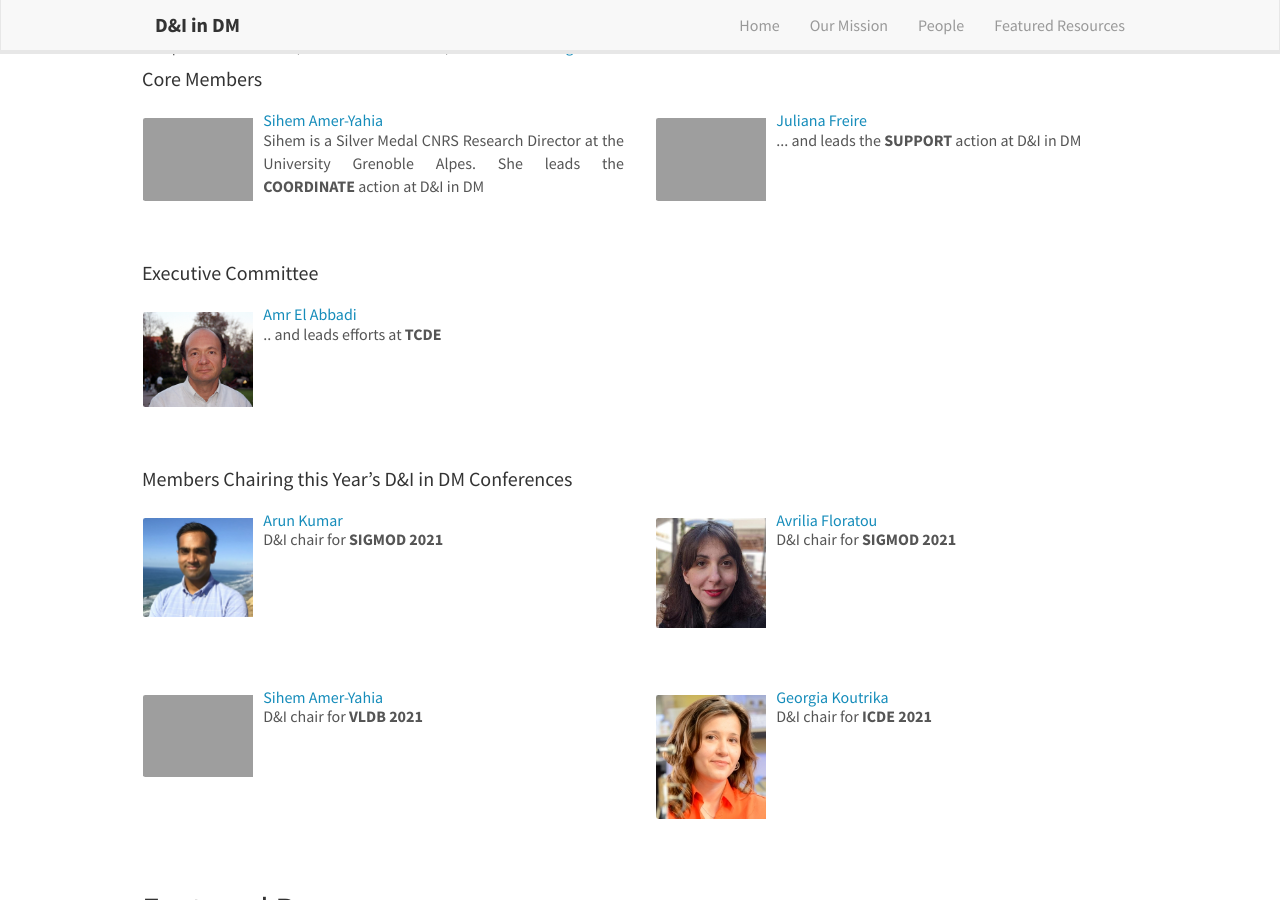
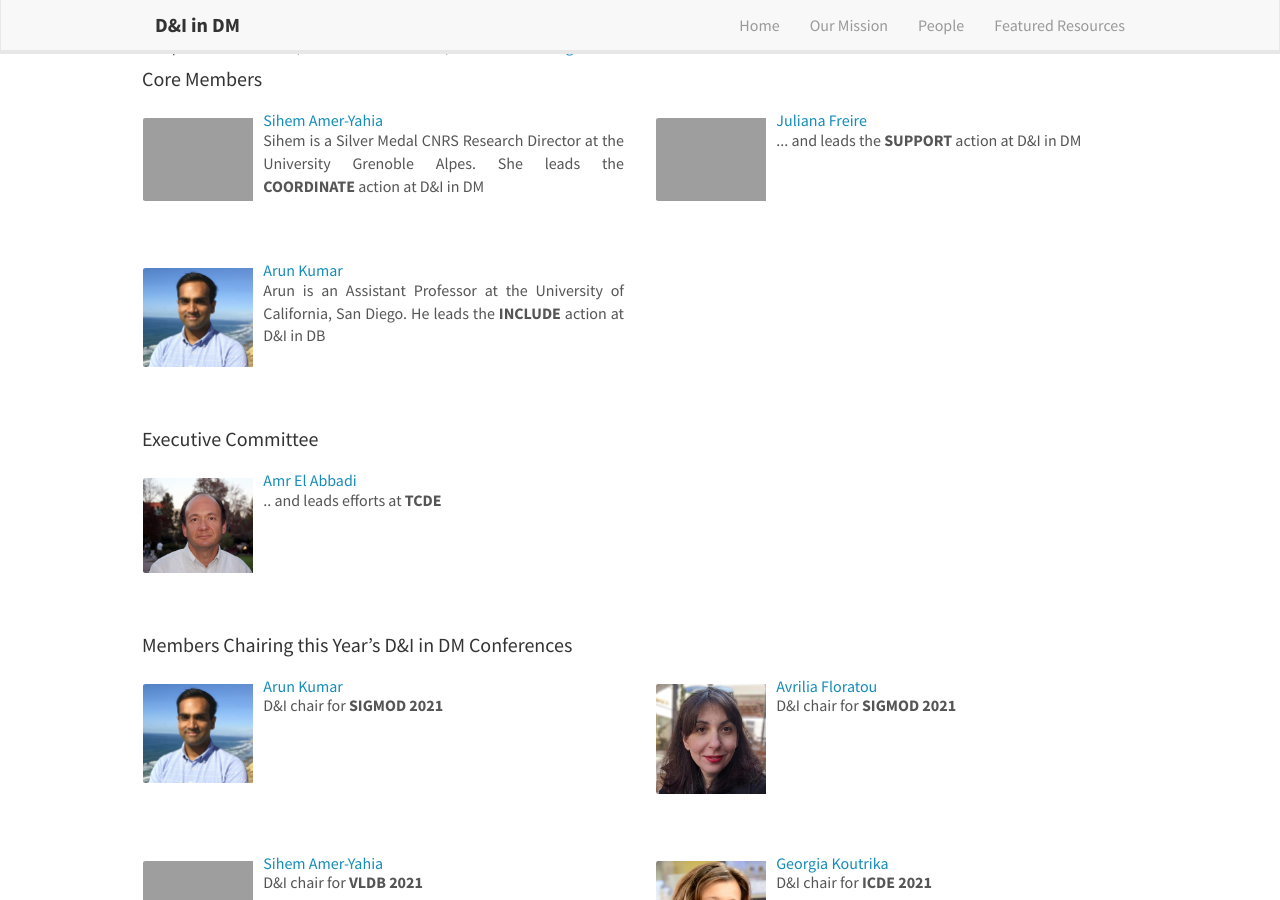
Before and after one commit to zmeihui/dbdni.github.io, a Jekyll site: the page built from index.md, in a window 1280 px wide and 900 px high, scrolled down 751 px. Built offline with Jekyll 4.4.1, drawn with Linux system fonts in a browser that asks for light colours; nearby versions of some CDN libraries; comment, search, counter and statistics services are not loaded.

Commit message:
entry for arun

```diff
--- a/_data/core_members.yml
+++ b/_data/core_members.yml
@@ -6,3 +6,7 @@
   photo: juliana.jpg
   web: https://engineering.nyu.edu/faculty/juliana-freire
   info: "... and leads the <b>SUPPORT</b> action at D&I in DM"
+- name: Arun Kumar
+  photo: arun.jpg
+  web: http://cseweb.ucsd.edu/~arunkk/
+  info: "Arun is an Assistant Professor at the University of California, San Diego. He leads the <b>INCLUDE</b> action at D&I in DB"
```
